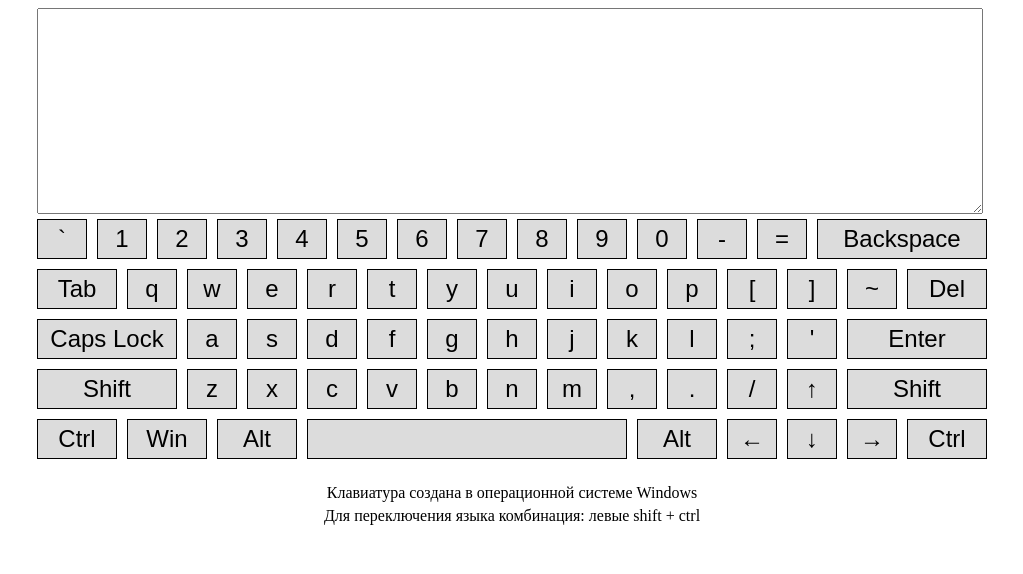
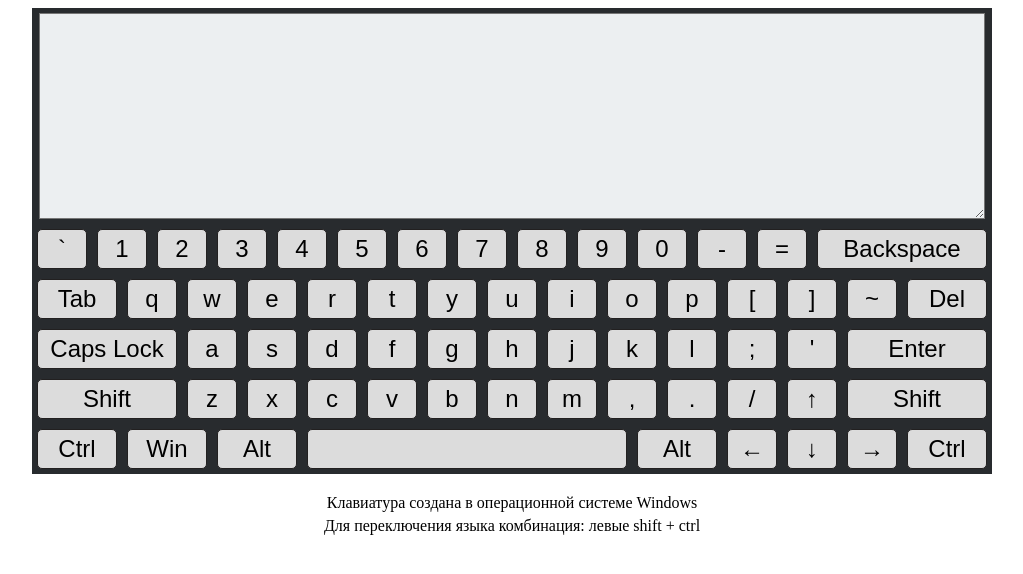
Before and after one commit to IrinaZhibul/virtual-keyboard, a website with bundled scripts: page index.html in a window 1280 px wide. Shown: the whole page, without its empty margins (128-1151 px from the left). Built offline with nearby package versions, Linux system fonts and the light colour scheme.

Commit message:
fix: change design

```diff
--- a/styles.css
+++ b/styles.css
@@ -4,17 +4,23 @@
     flex-wrap: wrap;
     width: 960px;
     margin: 0 auto 20px;
+    background-color: #282b2e;
+    padding-top: 5px;
 }
 
 .textarea{
     width: 940px;
-    margin-left: 5px;
     height: 200px;
+    margin-bottom: 5px;
+    margin-left: 7px;
+    background-color: #ECEFF1;
+    font-size: 20px;
 }
 
 .btn {
     background-color: gainsboro;
-    border: 1px solid;
+    border: 1px solid rgb(34, 32, 32);
+    border-radius: 5px;
     margin: 5px;
     padding: 5px 5px;
     font-size: 24px;
```
